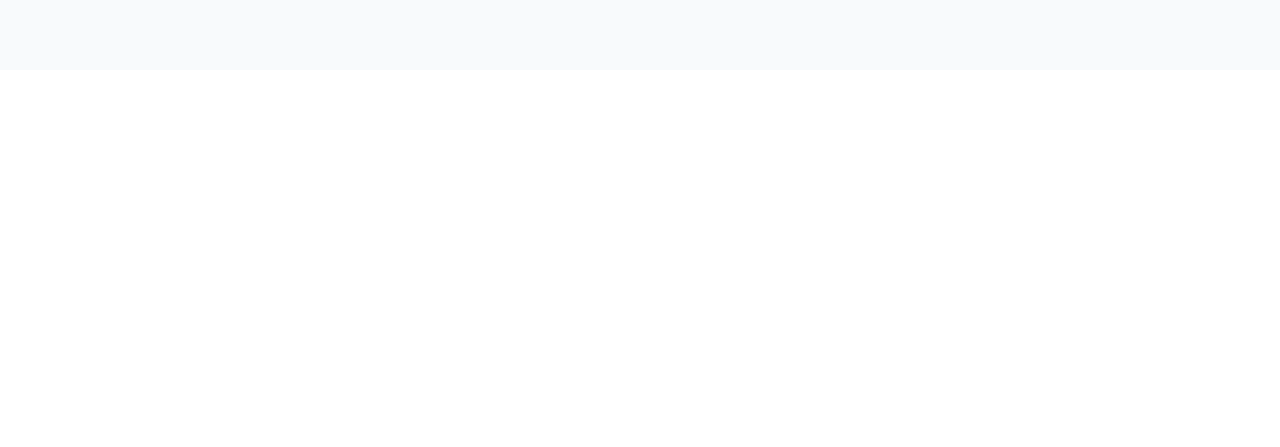
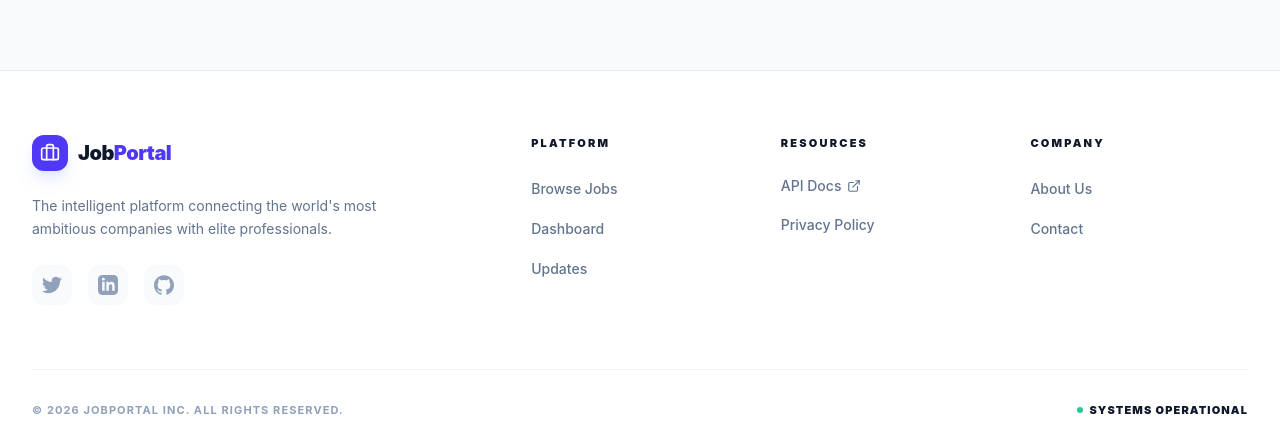
Before and after one commit to tapesh1134/JobPortalApp-Frontend, a React (Vite) app: page /notifications in a window 1280 px wide. Shown: the part 794-1241 px from the top of the page. Before the commit the page ends 864 px from the top, so only its background shows below. Built offline with nearby package versions, Linux system fonts and the light colour scheme; no server answers.

Commit message:
[tapesh] Add: Implement Footer component with navigation links

```diff
--- a/package.json
+++ b/package.json
@@ -14,7 +14,7 @@
     "@stomp/stompjs": "^7.3.0",
     "@tailwindcss/vite": "^4.2.2",
     "axios": "^1.15.0",
-    "lucide-react": "^1.8.0",
+    "lucide-react": "^1.14.0",
     "react": "^19.2.4",
     "react-dom": "^19.2.4",
     "react-redux": "^9.2.0",
--- a/src/App.jsx
+++ b/src/App.jsx
@@ -25,6 +25,8 @@ import Subscription from './pages/Subscription';
 import Billing from './pages/Billing';
 import NotificationsPage from './pages/NotificationsPage';
 import AdminDashboard from './pages/AdminDashboard'; // Added
+import Footer from './components/Footer';
+import ScrollToTop from './components/ScrollToTop';
 
 function App() {
   const dispatch = useDispatch();
@@ -65,6 +67,7 @@ function App() {
 
   return (
     <>
+      <ScrollToTop/>
       <Navbar />
       <div className="pt-16">
         <Routes>
@@ -122,6 +125,7 @@ function App() {
           <Route path="/job/:jobId/applicants" element={<JobApplicants />} />
           <Route path="/notifications" element={<NotificationsPage />} />
         </Routes>
+        <Footer/>
       </div>
     </>
   );
--- /dev/null
+++ b/src/components/Footer.jsx
@@ -0,0 +1,107 @@
+import React from 'react';
+import { Link } from 'react-router-dom';
+import { Briefcase, ExternalLink, Mail, Globe } from 'lucide-react';
+
+const Footer = () => {
+    const currentYear = new Date().getFullYear();
+    const DOCS_URL = "http://localhost:8080/webjars/swagger-ui/index.html";
+
+    return (
+        <footer className="bg-white border-t border-slate-200 pt-16 pb-8">
+            <div className="max-w-7xl mx-auto px-6 lg:px-8">
+                <div className="grid grid-cols-2 md:grid-cols-4 lg:grid-cols-5 gap-y-12 gap-x-8 mb-16">
+
+                    {/* Brand Column */}
+                    <div className="col-span-2 lg:col-span-2 pr-8">
+                        <Link to="/" className="flex items-center gap-2.5 mb-6 group">
+                            <div className="bg-indigo-600 p-2 rounded-xl shadow-lg shadow-indigo-100 group-hover:rotate-6 transition-all duration-300">
+                                <Briefcase className="w-5 h-5 text-white" />
+                            </div>
+                            <span className="text-xl font-black tracking-tight text-slate-900">
+                                Job<span className="text-indigo-600">Portal</span>
+                            </span>
+                        </Link>
+                        <p className="text-slate-500 text-sm leading-relaxed max-w-sm mb-6">
+                            The intelligent platform connecting the world's most ambitious companies with elite professionals.
+                        </p>
+
+                        {/* SOCIAL ICONS USING SVGS (Bypasses Lucide Errors) */}
+                        <div className="flex gap-4">
+                            <SocialIcon href="#">
+                                <svg className="w-5 h-5" fill="currentColor" viewBox="0 0 24 24"><path d="M23.953 4.57a10 10 0 01-2.825.775 4.958 4.958 0 002.163-2.723c-.951.555-2.005.959-3.127 1.184a4.92 4.92 0 00-8.384 4.482C7.69 8.095 4.067 6.13 1.64 3.162a4.822 4.822 0 00-.666 2.475c0 1.71.87 3.213 2.188 4.096a4.904 4.904 0 01-2.228-.616v.06a4.923 4.923 0 003.946 4.84 4.996 4.996 0 01-2.212.085 4.936 4.936 0 004.604 3.417 9.867 9.867 0 01-6.102 2.105c-.39 0-.779-.023-1.17-.067a13.995 13.995 0 007.557 2.209c9.053 0 13.998-7.496 13.998-13.985 0-.21 0-.42-.015-.63A9.935 9.935 0 0024 4.59z"/></svg>
+                            </SocialIcon>
+                            <SocialIcon href="#">
+                                <svg className="w-5 h-5" fill="currentColor" viewBox="0 0 24 24"><path d="M19 0h-14c-2.761 0-5 2.239-5 5v14c0 2.761 2.239 5 5 5h14c2.762 0 5-2.239 5-5v-14c0-2.761-2.238-5-5-5zm-11 19h-3v-11h3v11zm-1.5-12.268c-.966 0-1.75-.79-1.75-1.764s.784-1.764 1.75-1.764 1.75.79 1.75 1.764-.783 1.764-1.75 1.764zm13.5 12.268h-3v-5.604c0-3.368-4-3.113-4 0v5.604h-3v-11h3v1.765c1.396-2.586 7-2.777 7 2.476v6.759z"/></svg>
+                            </SocialIcon>
+                            <SocialIcon href="#">
+                                <svg className="w-5 h-5" fill="currentColor" viewBox="0 0 24 24"><path d="M12 .297c-6.63 0-12 5.373-12 12 0 5.303 3.438 9.8 8.205 11.385.6.113.82-.258.82-.577 0-.285-.01-1.04-.015-2.04-3.338.724-4.042-1.61-4.042-1.61C4.422 18.07 3.633 17.7 3.633 17.7c-1.087-.744.084-.729.084-.729 1.205.084 1.838 1.236 1.838 1.236 1.07 1.835 2.809 1.305 3.495.998.108-.776.417-1.305.76-1.605-2.665-.3-5.466-1.332-5.466-5.93 0-1.31.465-2.38 1.235-3.22-.135-.303-.54-1.523.105-3.176 0 0 1.005-.322 3.3 1.23.96-.267 1.98-.399 3-.405 1.02.006 2.04.138 3 .405 2.28-1.552 3.285-1.23 3.285-1.23.645 1.653.24 2.873.12 3.176.765.84 1.23 1.91 1.23 3.22 0 4.61-2.805 5.625-5.475 5.92.42.36.81 1.096.81 2.22 0 1.606-.015 2.896-.015 3.286 0 .315.21.69.825.57C20.565 22.092 24 17.592 24 12.297c0-6.627-5.373-12-12-12"/></svg>
+                            </SocialIcon>
+                        </div>
+                    </div>
+
+                    {/* Links: Platform */}
+                    <div>
+                        <h4 className="text-[11px] font-black uppercase tracking-[0.2em] text-slate-900 mb-6">Platform</h4>
+                        <ul className="space-y-4">
+                            <FooterLink to="/jobs" label="Browse Jobs" />
+                            <FooterLink to="/dashboard" label="Dashboard" />
+                            <FooterLink to="/notifications" label="Updates" />
+                        </ul>
+                    </div>
+
+                    {/* Links: Resources */}
+                    <div>
+                        <h4 className="text-[11px] font-black uppercase tracking-[0.2em] text-slate-900 mb-6">Resources</h4>
+                        <ul className="space-y-4">
+                            <li>
+                                <a href={DOCS_URL} target="_blank" rel="noreferrer" className="text-sm font-medium text-slate-500 hover:text-indigo-600 transition-colors flex items-center gap-1.5">
+                                    API Docs <ExternalLink size={14} />
+                                </a>
+                            </li>
+                            <FooterLink to="/privacy" label="Privacy Policy" />
+                        </ul>
+                    </div>
+
+                    {/* Links: Company */}
+                    <div>
+                        <h4 className="text-[11px] font-black uppercase tracking-[0.2em] text-slate-900 mb-6">Company</h4>
+                        <ul className="space-y-4">
+                            <FooterLink to="/about" label="About Us" />
+                            <FooterLink to="/contact" label="Contact" />
+                        </ul>
+                    </div>
+                </div>
+
+                {/* Bottom Bar */}
+                <div className="pt-8 border-t border-slate-100 flex flex-col md:flex-row justify-between items-center gap-4">
+                    <p className="text-[11px] font-bold text-slate-400 uppercase tracking-widest">
+                        © {currentYear} JobPortal Inc. All rights reserved.
+                    </p>
+                    <div className="flex items-center gap-1.5 text-[11px] font-black text-slate-900 uppercase tracking-widest">
+                        <div className="w-1.5 h-1.5 bg-emerald-500 rounded-full animate-pulse" />
+                        Systems Operational
+                    </div>
+                </div>
+            </div>
+        </footer>
+    );
+};
+
+const FooterLink = ({ to, label }) => (
+    <li>
+        <Link to={to} className="text-sm font-medium text-slate-500 hover:text-indigo-600 transition-colors">
+            {label}
+        </Link>
+    </li>
+);
+
+const SocialIcon = ({ children, href }) => (
+    <a
+        href={href}
+        className="w-10 h-10 rounded-xl bg-slate-50 flex items-center justify-center text-slate-400 hover:bg-indigo-50 hover:text-indigo-600 transition-all border border-transparent hover:border-indigo-100"
+    >
+        {children}
+    </a>
+);
+
+export default Footer;
```
Also changed, not shown: 1 other file (tests, documents, lock files or other folders).
